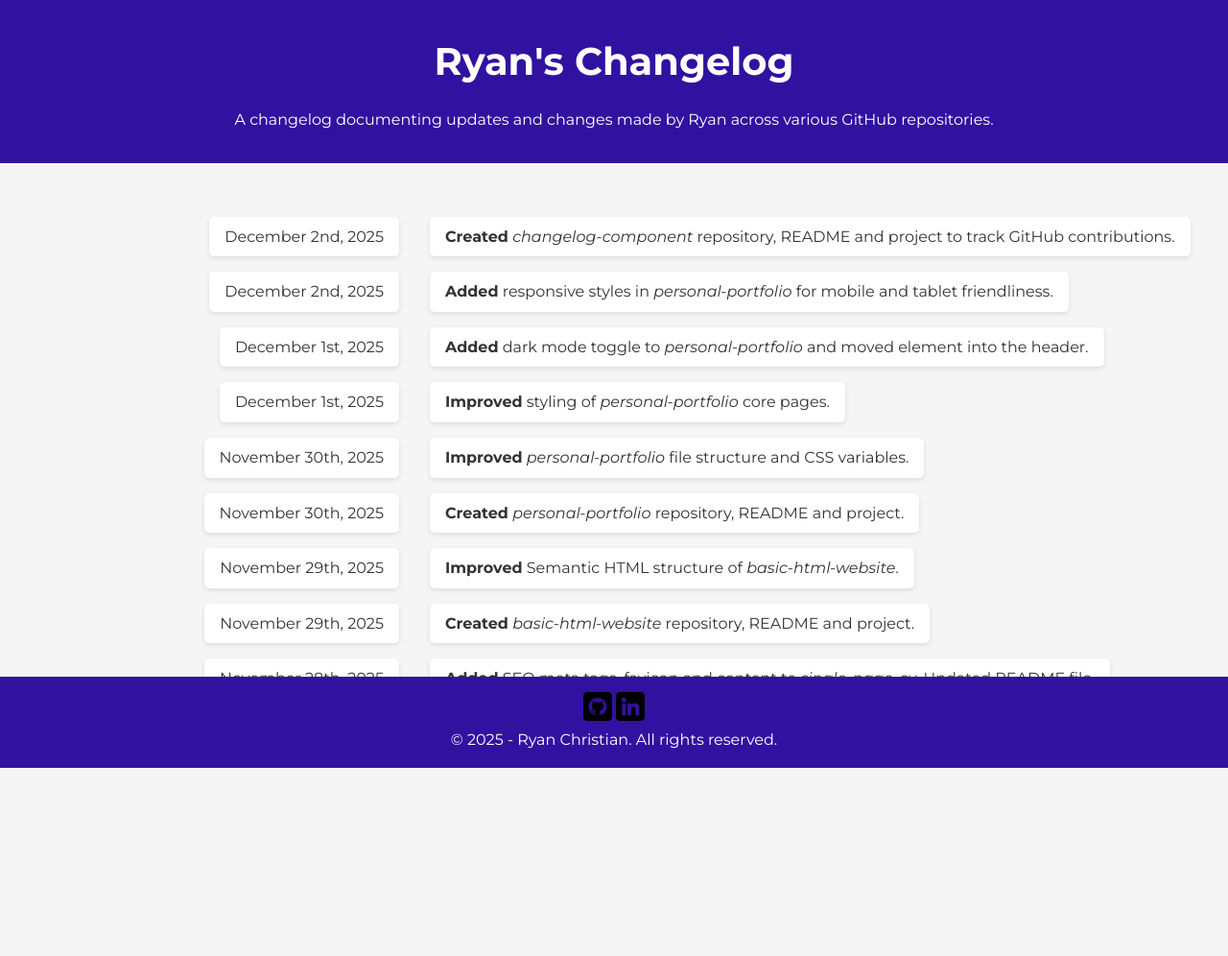
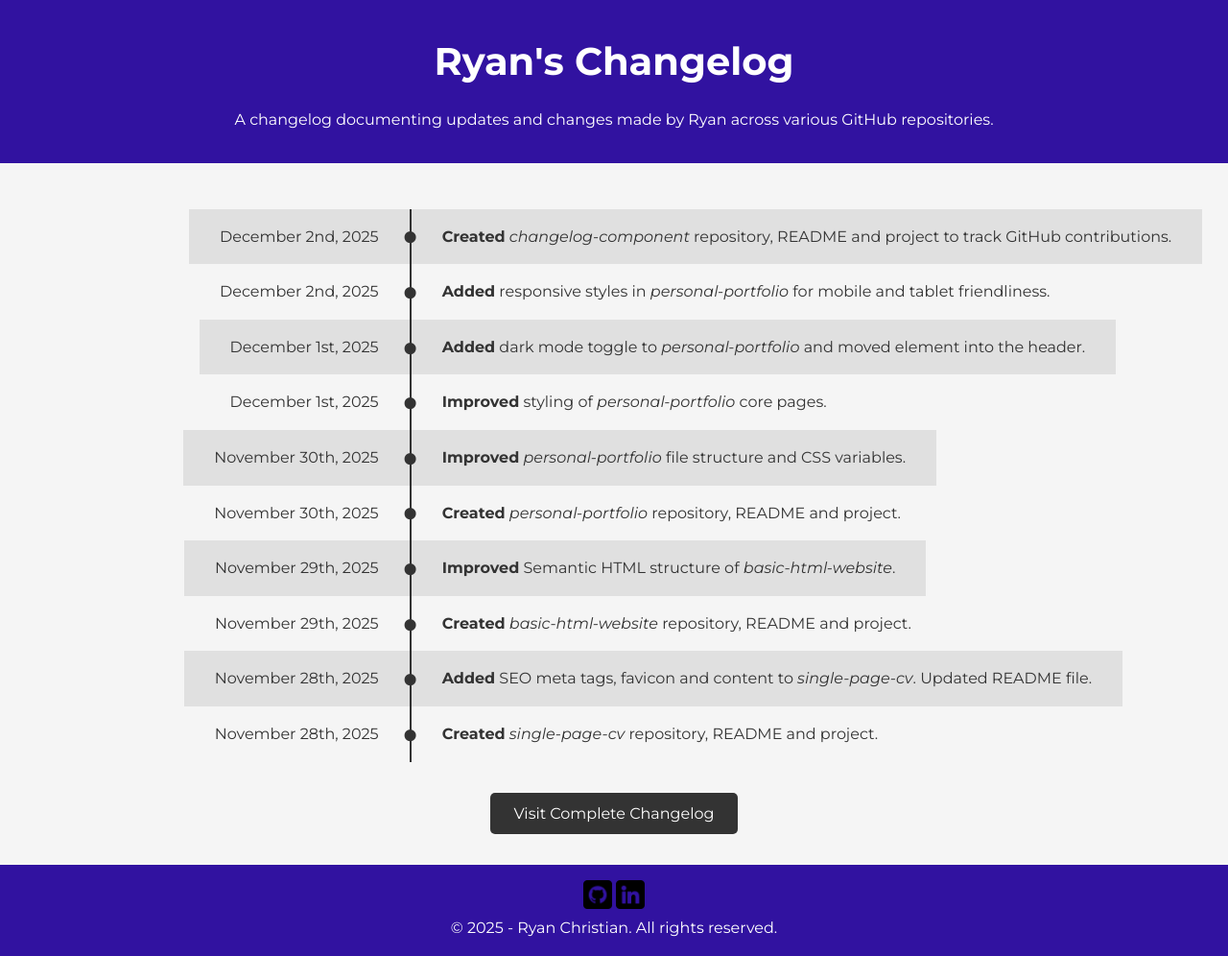
Before and after one commit to Ryan-carrot/changelog-component, a plain HTML site: page index.html in a window 1280 px wide. Shown: the whole page at 96% size. Before the commit the page ends 800 px from the top, so only its background shows below. Drawn offline with Linux system fonts and the light colour scheme.

Commit message:
Finalize desktop styling, refactored CSS, revised lists

```diff
--- a/assets/styles.css
+++ b/assets/styles.css
@@ -39,29 +39,15 @@ h1 {
 #log-container {
     display: grid;
     grid-template-columns: 1fr 2fr;
-    gap: 2rem;
     margin-top: 3rem;
 }
 
-#log-container ul {
-    list-style: none;
+#log-container ul, #entry-list ul, #date-list ul {
     padding: 0;
 }
 
 #log-container li {
     color: var(--text-color);
-    background-color: white;
-    box-shadow: 0 2px 5px rgba(0, 0, 0, 0.1);
-    padding: 0.5rem 1rem;
-    margin: 0.5rem 0;
-    border-radius: 5px;
-}
-
-#date-list li:hover,
-#entry-list li:hover {
-    background-color: var(--accent-color);
-    color: white;
-    cursor: pointer;
 }
 
 #date-list, #entry-list {
@@ -77,6 +63,56 @@ h1 {
     align-items: flex-start;
 }
 
+#date-list li, #entry-list li {
+    list-style: none;
+    padding: 1rem 2rem;
+}
+
+#entry-list li {
+    position: relative;
+    border-left: 0.125rem solid var(--text-color);
+}
+
+#entry-list li::before {
+    content: '•';
+    position: absolute;
+    left: -0.813rem;
+    top: 50%;
+    transform: translateY(-54%);
+    color: var(--text-color);
+    font-size: 5rem;
+}
+
+#entry-list li:nth-child(odd), #date-list li:nth-child(odd) {
+    background-color: #e0e0e0;
+}
+
+#entry-list li:hover, #date-list li:hover {
+    background-color: var(--secondary-color);
+    color: white;
+    cursor: pointer;
+}
+
+/*button styles*/
+.button-container {
+    text-align: center;
+    margin: 2rem 0;
+}
+
+#more-btn {
+    background-color: var(--text-color);
+    color: white;
+    border: none;
+    padding: 0.75rem 1.5rem;
+    font-size: 1rem;
+    border-radius: 0.313rem;
+    cursor: pointer;
+    transition: background-color 0.3s ease;
+}
+
+#more-btn:hover {
+    background-color: var(--secondary-color);
+}
 
 /*footer styles*/
 footer {
@@ -84,7 +120,8 @@ footer {
     color: white;
     text-align: center;
     padding: 1rem;
-    position: fixed;
     width: 100%;
     bottom: 0;
 }
+
+/*responsive styles*/
--- a/index.html
+++ b/index.html
@@ -75,6 +75,9 @@
                 </ul>
             </div>
         </section>
+        <div class="button-container">
+            <button id="more-btn">Visit Complete Changelog</button>
+        </div>
     </main>
     <footer>
         <img src="assets/github.png" alt="GitHub Logo" width="30" height="30">
```
